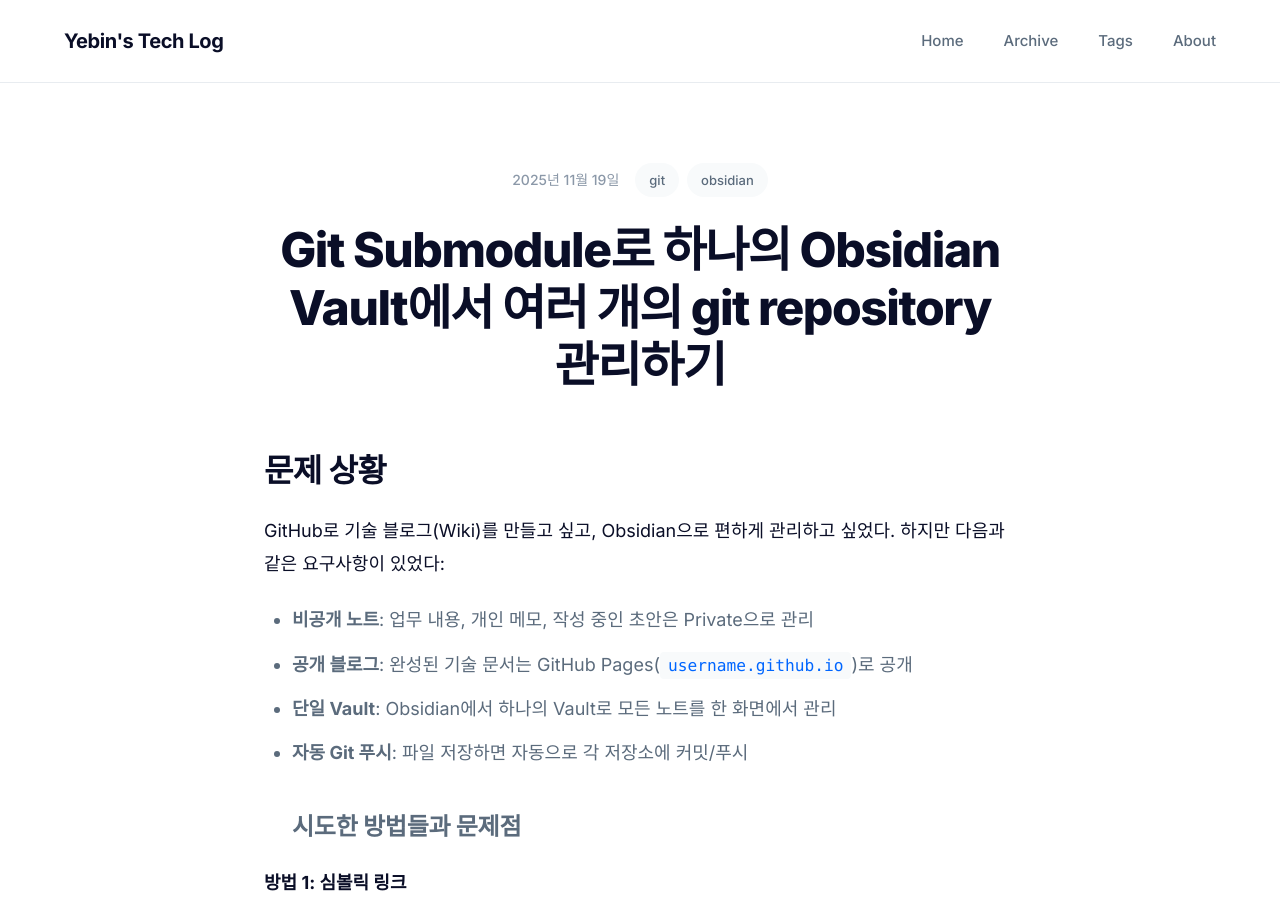
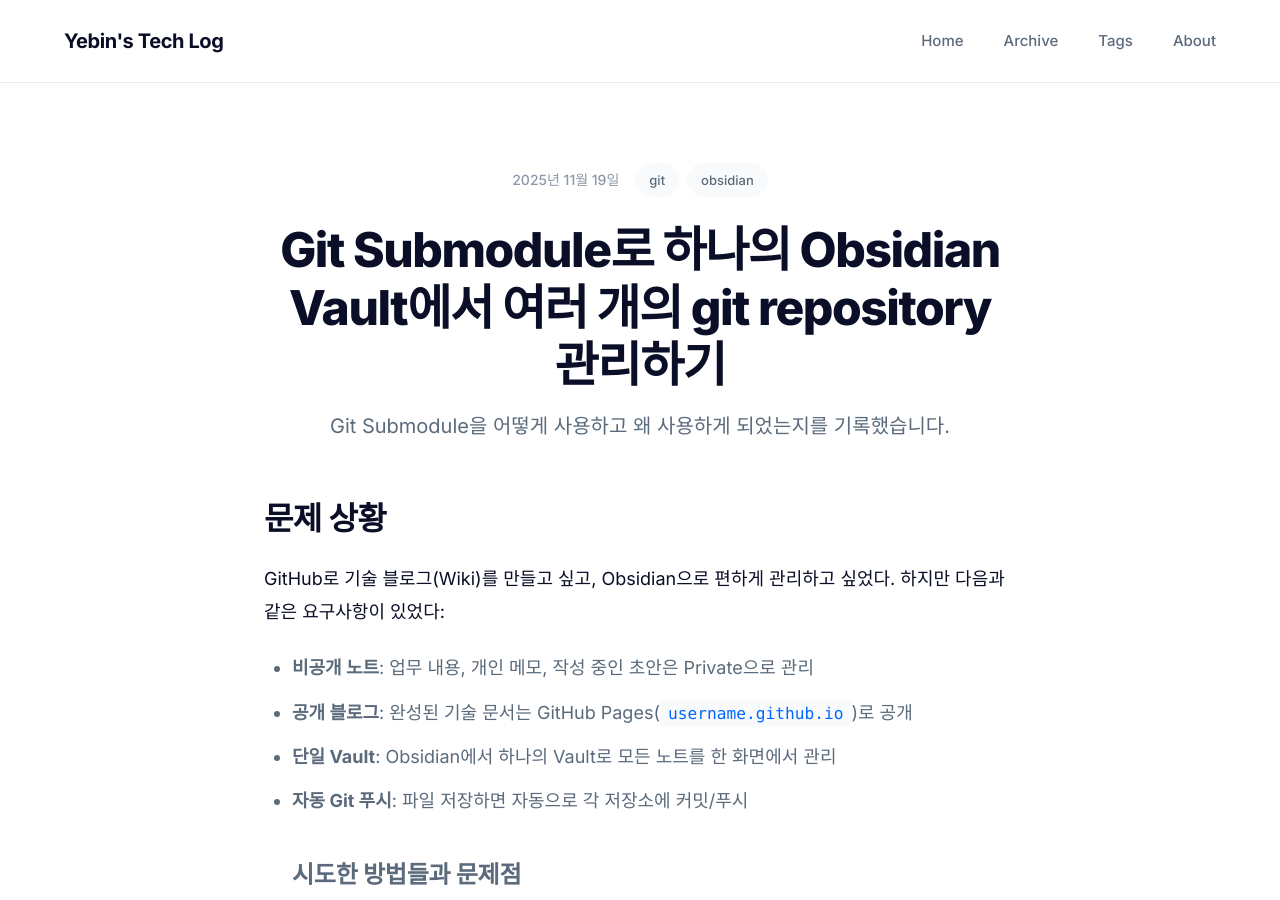
Before and after one commit to yebinable/yebinable.github.io, a Jekyll site: the page built from _posts/2025-11-19-git-submodule.md, in a window 1280 px wide and 900 px high. Built offline with Jekyll 4.4.1, drawn with Linux system fonts in a browser that asks for light colours.

Commit message:
vault backup: 2025-11-19 17:39:57

```diff
--- a/_posts/2025-11-19-git-submodule.md
+++ b/_posts/2025-11-19-git-submodule.md
@@ -4,7 +4,7 @@ date: 2025-11-19
 tags:
   - git
   - obsidian
-description:
+description: Git Submodule을 어떻게 사용하고 왜 사용하게 되었는지를 기록했습니다.
 ---
 ## 문제 상황
 GitHub로 기술 블로그(Wiki)를 만들고 싶고, Obsidian으로 편하게 관리하고 싶었다. 하지만 다음과 같은 요구사항이 있었다:
```
